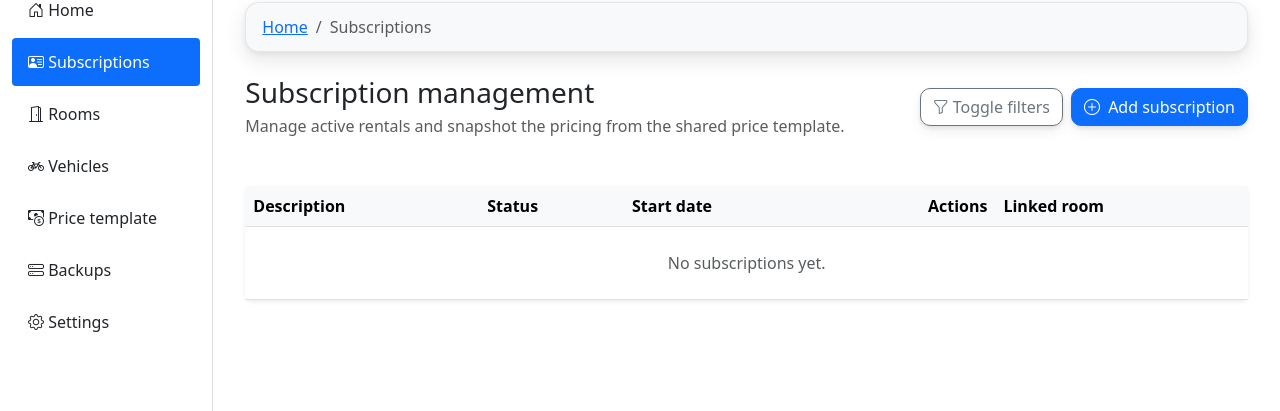
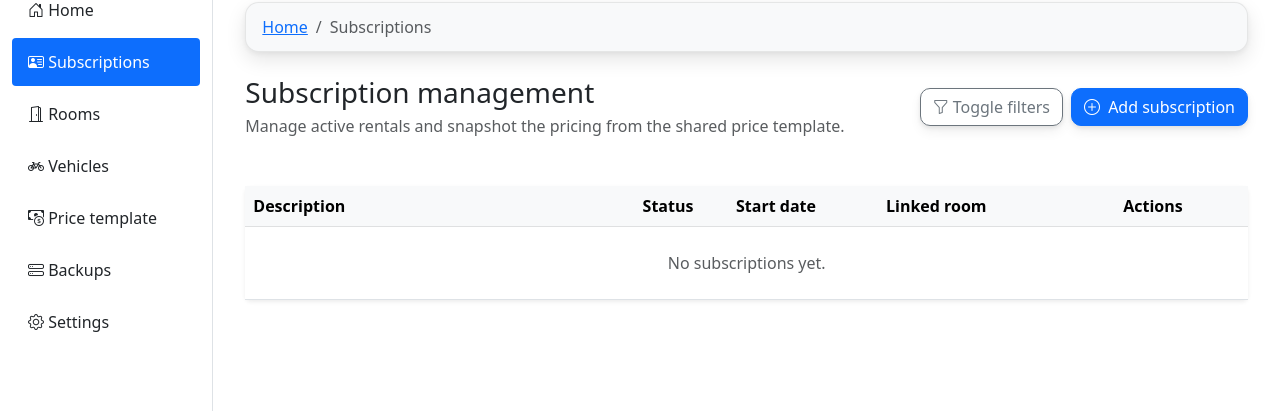
Before and after one commit to VuNguyenCoder/navu-house, a Django app: page /subscriptions/ in a window 1280 px wide. Shown: the part 86-497 px from the top of the page. Run offline with Django 5.2, Linux system fonts and the light colour scheme; the visitor is signed in with stand-in values (Sample User, id 1); data that the repository does not hold is empty.

Commit message:
Improve GUI to navigate to Subscription details and Room details

```diff
--- a/templates/main/subscription_list.html
+++ b/templates/main/subscription_list.html
@@ -2,6 +2,62 @@
 {% load i18n %}
 
 {% block title %}{% trans "Subscriptions" %}{% endblock %}
+
+{% block extra_css %}
+{{ block.super }}
+<style>
+    .subscription-table {
+        table-layout: fixed;
+    }
+
+    .subscription-col-description {
+        width: auto;
+    }
+
+    .subscription-col-linked-room {
+        width: 180px;
+    }
+
+    .subscription-col-status {
+        width: 120px;
+    }
+
+    .subscription-col-start-date {
+        width: 150px;
+    }
+
+    .subscription-col-actions {
+        width: 190px;
+    }
+
+    .subscription-table th,
+    .subscription-table td {
+        vertical-align: middle;
+    }
+
+    .subscription-nowrap {
+        white-space: nowrap;
+    }
+
+    @media (max-width: 767.98px) {
+        .subscription-table {
+            table-layout: auto;
+        }
+
+        .subscription-col-linked-room {
+            width: 136px;
+        }
+
+        .subscription-col-status {
+            width: 96px;
+        }
+
+        .subscription-col-actions {
+            width: 56px;
+        }
+    }
+</style>
+{% endblock %}
 
 {% block breadcrumbs %}
 <nav aria-label="{% trans 'Breadcrumb' %}" class="page-breadcrumb">
@@ -79,35 +135,50 @@
 
     <div class="card shadow-sm border-0">
         <div class="table-responsive">
-            <table class="table align-middle mb-0">
+            <table class="table align-middle mb-0 subscription-table">
+                <colgroup>
+                    <col class="subscription-col-description">
+                    <col class="subscription-col-status">
+                    <col class="subscription-col-start-date">
+                    <col class="subscription-col-linked-room">
+                    <col class="subscription-col-actions">
+                </colgroup>
                 <thead class="table-light">
                     <tr>
                         <th>{% trans "Description" %}</th>
-                        <th>{% trans "Status" %}</th>
+                        <th class="text-center">{% trans "Status" %}</th>
                         <th class="d-none d-md-table-cell">{% trans "Start date" %}</th>
-                        <th class="text-end">{% trans "Actions" %}</th>
                         <th>{% trans "Linked room" %}</th>
+                        <th class="text-center">{% trans "Actions" %}</th>
                     </tr>
                 </thead>
                 <tbody>
                     {% for subscription in subscriptions %}
                     <tr>
                         <td>
-                            <span class="d-inline d-md-none">{{ subscription.description|default:"—"|truncatechars:28 }}</span>
-                            <span class="d-none d-md-inline">{{ subscription.description|default:"—"|truncatechars:80 }}</span>
+                            <a href="{% url 'subscription_details' subscription.pk %}" class="text-decoration-none fw-semibold d-inline-flex align-items-center gap-1">
+                                <span class="d-inline d-md-none">{{ subscription.description|default:"—"|truncatechars:28 }}</span>
+                                <span class="d-none d-md-inline">{{ subscription.description|default:"—"|truncatechars:80 }}</span>
+                            </a>
                         </td>
-                        <td>
+                        <td class="text-center subscription-nowrap">
                             {% if subscription.status == 'enabled' %}
                             <span class="badge bg-success">{% trans "Enabled" %}</span>
                             {% else %}
                             <span class="badge bg-secondary">{% trans "Disabled" %}</span>
                             {% endif %}
                         </td>
-                        <td class="d-none d-md-table-cell">{{ subscription.start_date|date:"d/m/Y" }}</td>
-                        <td class="text-end">
+                        <td class="d-none d-md-table-cell subscription-nowrap">{{ subscription.start_date|date:"d/m/Y" }}</td>
+                        <td class="fw-semibold subscription-nowrap">
+                            <a href="{% url 'room_details' subscription.room.pk %}" class="text-decoration-none d-inline-flex align-items-center gap-1">
+                                <i class="bi bi-link-45deg text-primary" aria-hidden="true"></i>
+                                {{ subscription.room.room_name }}
+                            </a>
+                        </td>
+                        <td class="text-center subscription-nowrap">
                             <a
                                 href="{% url 'subscription_details' subscription.pk %}"
-                                class="btn btn-sm btn-outline-primary"
+                                class="btn btn-sm btn-outline-primary d-none d-md-inline-flex"
                                 aria-label="{% trans 'Details' %}"
                                 title="{% trans 'Details' %}"
                             >
@@ -128,12 +199,6 @@
                                 <span class="d-none d-md-inline ms-md-1">{% trans "Delete" %}</span>
                             </button>
                         </td>
-                        <td class="fw-semibold">
-                            <a href="{% url 'room_details' subscription.room.pk %}" class="text-decoration-none d-inline-flex align-items-center gap-1">
-                                <i class="bi bi-link-45deg text-primary" aria-hidden="true"></i>
-                                {{ subscription.room.room_name }}
-                            </a>
-                        </td>
                     </tr>
                     {% empty %}
                     <tr>
```
Also changed, not shown: templates/main/room_list.html (+7 -3 lines).
